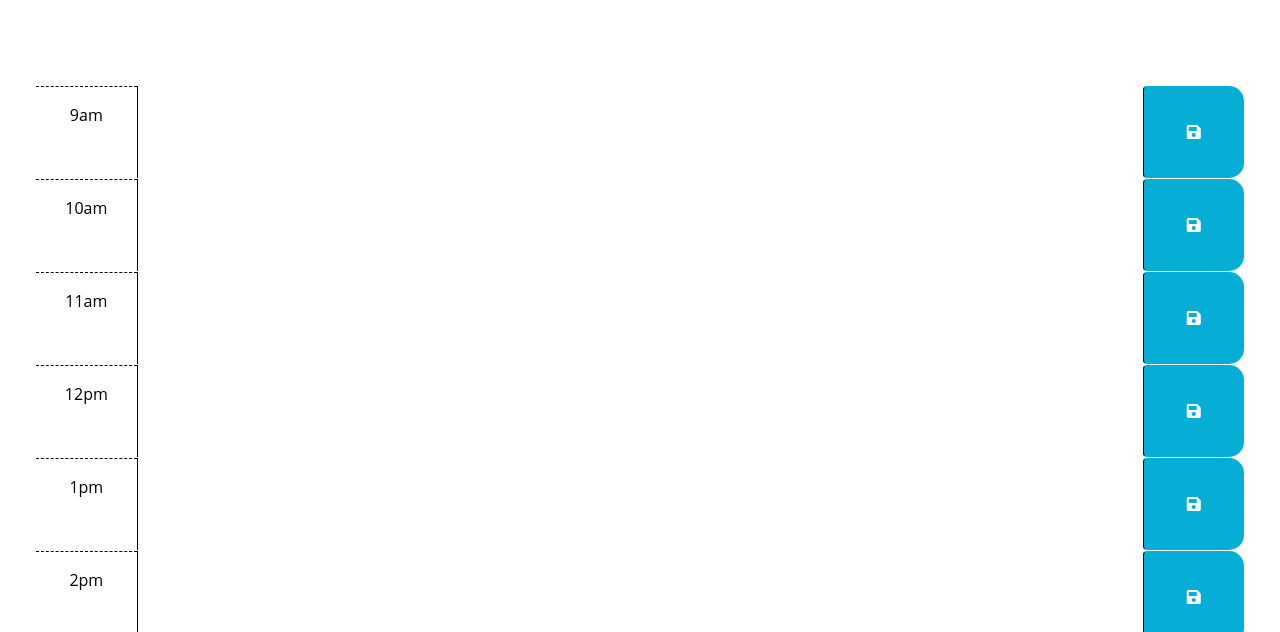
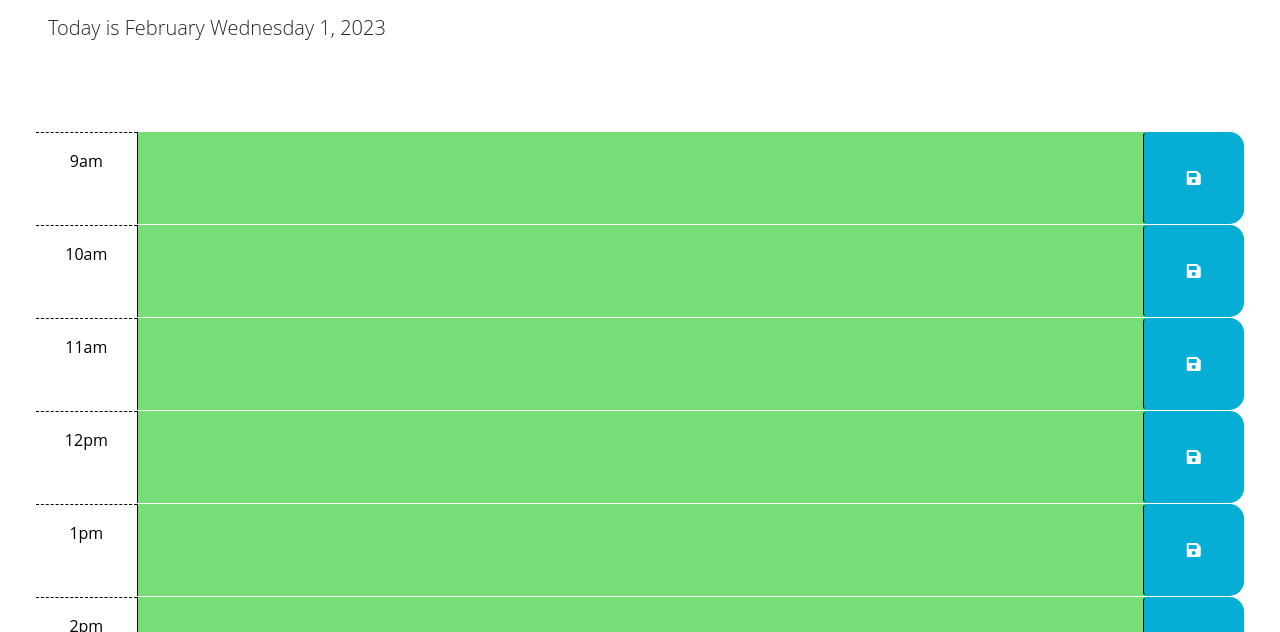
Before and after one commit to myleen12/DailyPlanner12, a plain HTML site: page index.html in a window 1280 px wide. Shown: the part 166-798 px from the top of the page. Drawn offline with nearby package versions, Linux system fonts and the light colour scheme; files that its build step writes are made by us from their sources.

Commit message:
fixing folders

```diff
--- a/Assests/index.html
+++ b/index.html
@@ -20,7 +20,7 @@
       href="https://fonts.googleapis.com/css2?family=Fira+Sans:wght@400;700&display=swap"
       rel="stylesheet"
     />
-    <link rel="stylesheet" href="./Assests/css/style.css" />
+    <link rel="stylesheet" href="./assets/css/style.css" />
     <title>Work Day Scheduler</title>
   </head>
 
@@ -106,6 +106,6 @@
     integrity="sha256-iu/zLUB+QgISXBLCW/mcDi/rnf4m4uEDO0wauy76x7U="
     crossorigin="anonymous"></script>
 
-    <script src="./Assests/script.js"></script>
+    <script src="./assets/js/script.js"></script>
   </body>
 </html>
```
Also changed, not shown: assets/css/style.css (renamed from Assests/css/style.css), assets/image/daily planner .png (renamed from Assests/image/daily planner .png), assets/js/script.js (renamed from Assests/script.js), 4 other files.
